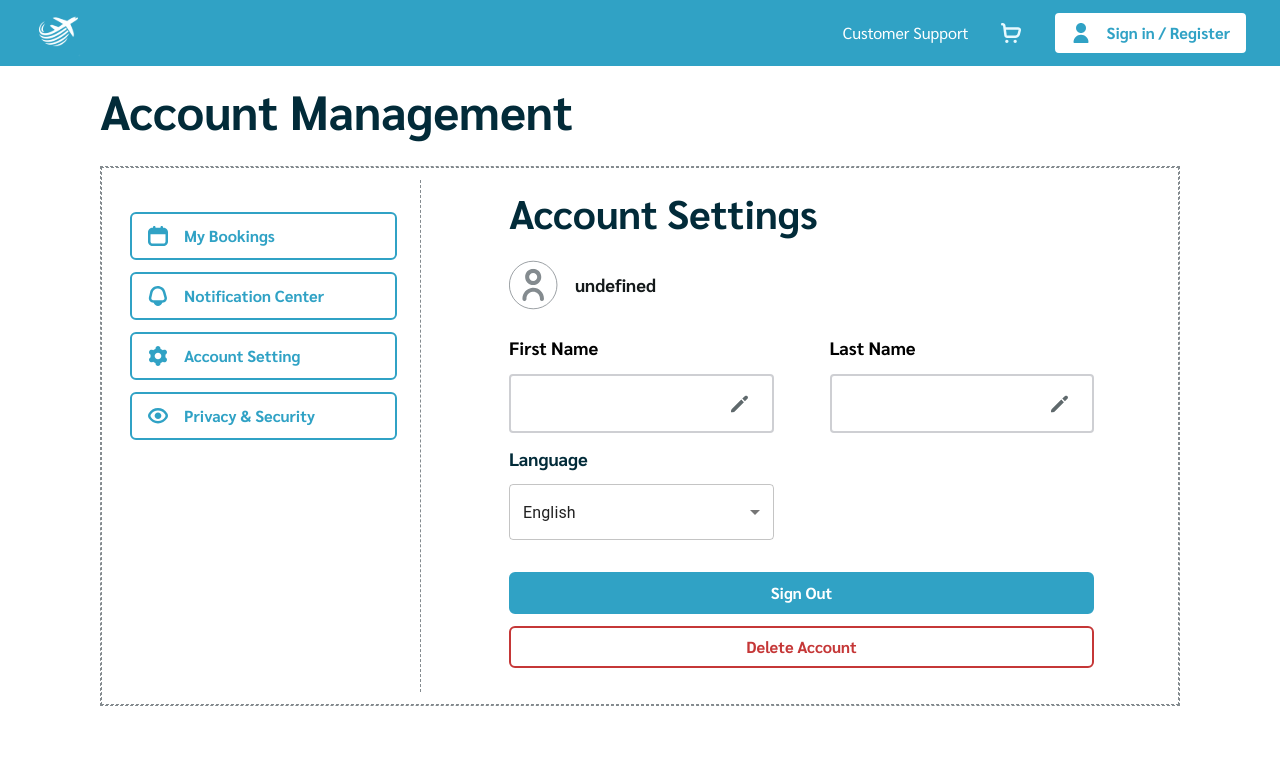
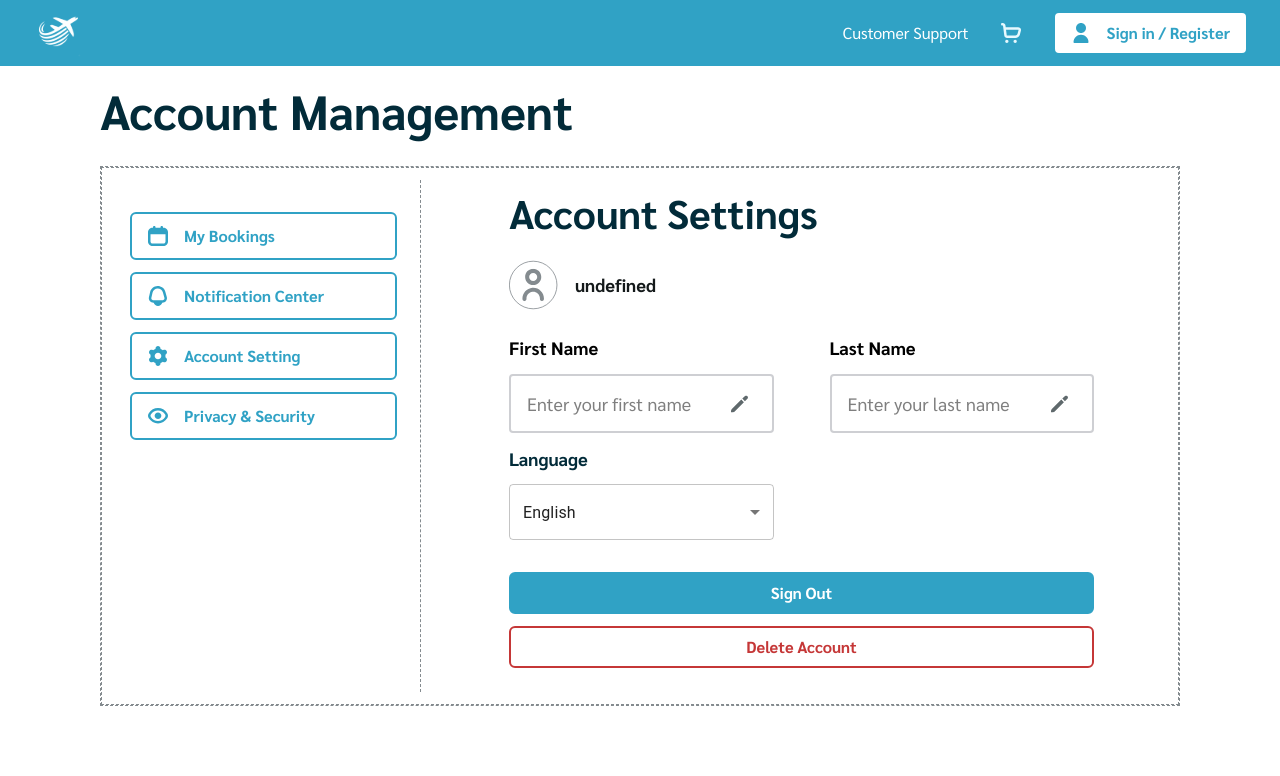
Before and after one commit to Mysterioucz/Se-Project, a Next.js app: page /account-setting in a window 1280 px wide. Shown: the top 776 px of the page. Built offline with nearby package versions, Linux system fonts and the light colour scheme; no server answers; grey boxes are pictures that could not be loaded; what @mui/material-nextjs would draw is missing.

Commit message:
refactor: clean up unused imports and improve code readability

```diff
--- a/src/app/(user)/account-setting/_components/ProfileCard.tsx
+++ b/src/app/(user)/account-setting/_components/ProfileCard.tsx
@@ -4,7 +4,7 @@ import Button from "@components/Button";
 import ModalDeleteAccount from "@components/modals/modal_delete_account";
 import ModalSignOut from "@components/modals/modal_sign_out";
 import SelectComponent from "@components/select";
-import TextFieldComponent from "@components/text_field";
+import TextFieldComponent, { type TextFieldValue } from "@components/text_field";
 import { zodResolver } from "@hookform/resolvers/zod";
 import { MenuItem } from "@mui/material";
 import { useSession } from "next-auth/react";
@@ -94,20 +94,25 @@ export default function ProfileCard() {
     const [firstName, setFirstName] = React.useState(userFirstName);
     const [lastName, setLastName] = React.useState(userLastName);
 
-    function firstNameInputField() {
+    function InputField(
+        name: "firstName" | "lastName",
+        value: string,
+        placeholder: string,
+        label: string,
+    ) {
         return (
             <div className="flex flex-1 flex-col gap-[0.75rem]">
                 <Controller
-                    name="firstName"
+                    name={name}
                     control={control}
-                    defaultValue={firstName}
+                    defaultValue={value}
                     render={({ field, fieldState }) => (
                         // Example usage of TextFieldComponent with RHF
                         <TextFieldComponent
                             ref={field.ref}
-                            label="First Name"
+                            label={label}
                             textValue={field.value} // keep for internal sync (optional)
-                            placeHolder={firstName}
+                            placeHolder={placeholder}
                             disabled={true}
                             error={fieldState.invalid}
                             helperText={fieldState.error?.message}
@@ -119,24 +124,29 @@ export default function ProfileCard() {
                                 />
                             }
                             // map your component's onChange payload to field.onChange
-                            onChange={(v) => {
-                                // v is { tel, text } from the component; pass only the text to RHF
-                                const value = (v as any)?.text ?? v;
-                                console.log(fieldState.error?.message);
-                                field.onChange(value);
+                            onChange={(val) => {
+                                // v may be unknown from the component; cast to the expected event shape
+                                field.onChange(val.text);
                             }}
                             // when the user submits the inline edit, also update the server
                             onSubmit={async (val) => {
-                                const submittedText = (val as any)?.text ?? val;
-                                const ok = await trigger("firstName");
+                                const submittedText = val.text;
+                                const ok = await trigger(name);
+                                console.log("Submitted:", submittedText, "Valid:", ok, "typeof:", typeof submittedText);
                                 if (ok) {
-                                    await updateName(submittedText);
+                                    await updateName(name === "firstName" ? submittedText : undefined, name === "lastName" ? submittedText : undefined);
                                 } else {
                                     // revert form value and UI to last known good value
-                                    setValue("firstName", firstName, {
-                                        shouldValidate: false,
-                                        shouldDirty: false,
-                                    });
+                                    setValue(
+                                        name,
+                                        name === "firstName"
+                                            ? firstName
+                                            : lastName,
+                                        {
+                                            shouldValidate: false,
+                                            shouldDirty: false,
+                                        },
+                                    );
                                 }
                             }}
                         />
@@ -144,51 +154,7 @@ export default function ProfileCard() {
                 />
             </div>
         );
-    };
-    const lastNameInputField = () => {
-        return (
-            <div className="flex flex-1 flex-col gap-[0.75rem]">
-                <Controller
-                    name="lastName"
-                    control={control}
-                    defaultValue={lastName}
-                    render={({ field, fieldState }) => (
-                        <TextFieldComponent
-                            label="Last Name"
-                            textValue={field.value}
-                            placeHolder={lastName}
-                            disabled={true}
-                            error={fieldState.invalid}
-                            helperText={fieldState.error?.message}
-                            icon={
-                                <img
-                                    src="/profile-card/fi-sr-pencil.svg"
-                                    alt="toggle"
-                                    className="w-5 h-5"
-                                />
-                            }
-                            onChange={(v) => {
-                                const value = (v as any)?.text ?? v;
-                                field.onChange(value);
-                            }}
-                            onSubmit={async (val) => {
-                                const submittedText = (val as any)?.text ?? val;
-                                const ok = await trigger("lastName");
-                                if (ok) {
-                                    await updateName(undefined, submittedText);
-                                } else {
-                                    setValue("lastName", lastName, {
-                                        shouldValidate: false,
-                                        shouldDirty: false,
-                                    });
-                                }
-                            }}
-                        />
-                    )}
-                />
-            </div>
-        );
-    };
+    }
 
     const accountId = session?.user?.id;
 
@@ -218,8 +184,18 @@ export default function ProfileCard() {
                             className="flex flex-row gap-[3.5rem]"
                             onSubmit={onSubmit}
                         >
-                            {firstNameInputField()}
-                            {lastNameInputField()}
+                            {InputField(
+                                "firstName",
+                                firstName,
+                                "Enter your first name",
+                                "First Name",
+                            )}
+                            {InputField(
+                                "lastName",
+                                lastName,
+                                "Enter your last name",
+                                "Last Name",
+                            )}
                         </form>
 
                         <div className="flex flex-row gap-[3.5rem]">
--- a/src/components/list_choice.tsx
+++ b/src/components/list_choice.tsx
@@ -11,7 +11,7 @@ interface Props {
     maxHeight?: string;
     itemWidth?: string;
     onClick?: () => void;
-    onChange?: (event: React.ChangeEvent<{ value: unknown }>) => void;
+    onChange?: (event: React.ChangeEvent<{ value: string }>) => void;
 }
 
 export default function ListChoice({
@@ -30,7 +30,7 @@ export default function ListChoice({
                     onChange?.({
                         target: { value: option.value },
                     } as React.ChangeEvent<{
-                        value: unknown;
+                        value: string;
                     }>);
                 }}
                 value={option.value}
--- a/src/components/prefix/tel_prefix.tsx
+++ b/src/components/prefix/tel_prefix.tsx
@@ -5,7 +5,7 @@ import { useEffect, useRef, useState } from "react";
 import ListChoice from "../list_choice";
 interface Props {
     value: string;
-    onChange?: (event: React.ChangeEvent<{ value: unknown }>) => void;
+    onChange?: (event: React.ChangeEvent<{ value: string }>) => void;
     disabled?: boolean;
 }
 
--- a/src/components/text_field.tsx
+++ b/src/components/text_field.tsx
@@ -2,6 +2,11 @@
 import { useEffect, useState } from "react";
 import { FieldValues, UseFormRegister } from "react-hook-form";
 import TelPrefix from "./prefix/tel_prefix";
+
+export interface TextFieldValue {
+    tel: string;
+    text: string;
+}
 
 interface Props {
     label?: string;
@@ -23,9 +28,9 @@ interface Props {
     labelSize?: string; // custom text size
     labelColor?: string; // custom text color
     gap?: string; // custom gap between label and textfield
-    onChange?: (value: unknown) => void;
-    onInput?: (value: unknown) => void;
-    onSubmit?: (value: unknown) => void; // callback to submit value
+    onChange?: (value: TextFieldValue) => void;
+    onInput?: (value: TextFieldValue ) => void;
+    onSubmit?: (value: TextFieldValue ) => void; // callback to submit value
 }
 
 type State = "enabled" | "focused" | "hover" | "error" | "disabled";
@@ -149,10 +154,7 @@ export default function TextFieldComponent({
                 {telForm && (
                     <TelPrefix
                         value={telValue}
-                        onChange={(e) =>
-                            onChange &&
-                            onChange({ tel: e.target.value, text: currentText })
-                        }
+                        onChange={(e) => onChange && onChange({ tel: e.target.value, text: currentText })}
                         disabled={computedDisabled}
                     />
                 )}
@@ -175,7 +177,10 @@ export default function TextFieldComponent({
                                     text: e.target.value,
                                 });
                         }}
-                        onInput={onInput}
+                        onInput={(e: React.FormEvent<HTMLInputElement>) => {
+                            const value = (e.target as HTMLInputElement).value;
+                            onInput && onInput({ tel: telValue, text: value });
+                        }}
                         onKeyDown={handleKeyDown}
                     />
 
```
